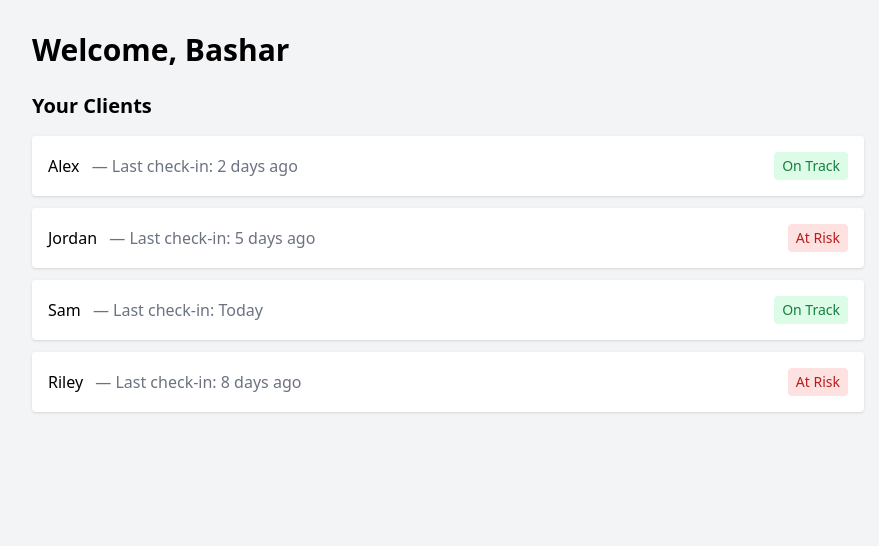
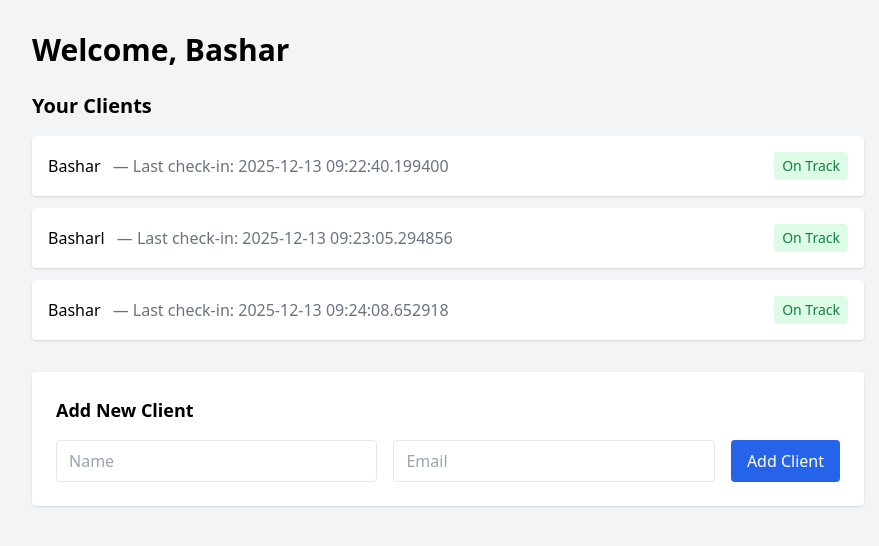
Before and after one commit to bkabbarah/coachkit, a FastAPI app: page / in a window 1280 px wide. Shown: the top 546 px of the page, without its empty margins (192-1071 px from the left). Run offline with FastAPI, Linux system fonts and the light colour scheme; data comes from the database, SQL or seed files in the repository; both versions use the stored data as it was after the commit; some libraries are stand-ins or nearby versions.

Commit message:
added database and client creation form

```diff
--- /dev/null
+++ b/database.py
@@ -0,0 +1,10 @@
+from sqlalchemy.ext.asyncio import create_async_engine, async_sessionmaker
+
+DATABASE_URL = "sqlite+aiosqlite:///./coachkit.db"
+
+engine = create_async_engine(DATABASE_URL, echo=True)
+async_session = async_sessionmaker(engine, expire_on_commit=False)
+
+async def get_db():
+    async with async_session() as session:
+        yield session
--- a/main.py
+++ b/main.py
@@ -1,18 +1,25 @@
-from fastapi import FastAPI, Request
+from fastapi import FastAPI, Request, Depends, Form
+from fastapi.responses import HTMLResponse
 from fastapi.templating import Jinja2Templates
+from sqlalchemy.ext.asyncio import AsyncSession
+from sqlalchemy import select
+
+from database import engine, get_db
+from models import Base, Client
 
 app = FastAPI()
 templates = Jinja2Templates(directory="templates")
 
-clients = [
-    {"name": "Alex", "last_checkin": "2 days ago", "status": "on_track"},
-    {"name": "Jordan", "last_checkin": "5 days ago", "status": "at_risk"},
-    {"name": "Sam", "last_checkin": "Today", "status": "on_track"},
-    {"name": "Riley", "last_checkin": "8 days ago", "status": "at_risk"},
-]
+@app.on_event("startup")
+async def startup():
+    async with engine.begin() as conn:
+        await conn.run_sync(Base.metadata.create_all)
 
 @app.get("/")
-def home(request: Request):
+async def home(request: Request, db: AsyncSession = Depends(get_db)):
+    result = await db.execute(select(Client))
+    clients = result.scalars().all()
+
     return templates.TemplateResponse("dashboard.html", {
         "request": request,
         "coach_name": "Bashar",
@@ -20,9 +27,28 @@ def home(request: Request):
     })
 
 @app.get("/client/{client_id}")
-def get_client(request: Request, client_id: int):
-    client = clients[client_id]
+async def get_client(request: Request, client_id: int, db: AsyncSession = Depends(get_db)):
+    result = await db.execute(select(Client).where(Client.id == client_id))
+    client = result.scalar_one_or_none()
+
     return templates.TemplateResponse("partials/client_detail.html", {
         "request": request,
         "client": client
     })
+
+@app.post("/client")
+async def create_client(
+    request: Request,
+    name: str = Form(...),
+    email: str = Form(...),
+    db: AsyncSession = Depends(get_db)
+):
+    client = Client(name=name, email=email)
+    db.add(client)
+    await db.commit()
+    await db.refresh(client)
+
+    return templates.TemplateResponse("partials/client_card.html", {
+        "request": request,
+        "client": client
+    })
--- a/templates/dashboard.html
+++ b/templates/dashboard.html
@@ -6,10 +6,12 @@
 
     <h2 class="text-xl font-semibold mb-4">Your Clients</h2>
 
+    <div id="client-list">
+        {% if clients %}
             {% for client in clients %}
             <div
                 class="bg-white p-4 rounded shadow mb-3 flex justify-between items-center cursor-pointer hover:bg-gray-50"
-        hx-get="/client/{{ loop.index0 }}"
+                hx-get="/client/{{ client.id }}"
                 hx-target="#client-detail"
                 hx-swap="innerHTML"
             >
@@ -25,7 +27,43 @@
                 {% endif %}
             </div>
             {% endfor %}
+        {% else %}
+            <p class="text-gray-500" id="no-clients">No clients yet.</p>
+        {% endif %}
+    </div>
 
     <div id="client-detail" class="mt-6"></div>
+
+    <div class="mt-8 bg-white p-6 rounded shadow">
+        <h3 class="text-lg font-semibold mb-4">Add New Client</h3>
+        <form
+            hx-post="/client"
+            hx-target="#client-list"
+            hx-swap="beforeend"
+            hx-on::after-request="this.reset(); document.getElementById('no-clients')?.remove()"
+            class="flex gap-4"
+        >
+            <input
+                type="text"
+                name="name"
+                placeholder="Name"
+                required
+                class="border rounded px-3 py-2 flex-1"
+            >
+            <input
+                type="email"
+                name="email"
+                placeholder="Email"
+                required
+                class="border rounded px-3 py-2 flex-1"
+            >
+            <button
+                type="submit"
+                class="bg-blue-600 text-white px-4 py-2 rounded hover:bg-blue-700"
+            >
+                Add Client
+            </button>
+        </form>
+    </div>
 </div>
 {% endblock %}
```
Also changed, not shown: models.py (added, +15 -0 lines), templates/partials/client_card.html (added, +17 -0 lines), coachkit.db (added). Lines whose indentation alone changed are shown as unchanged.
